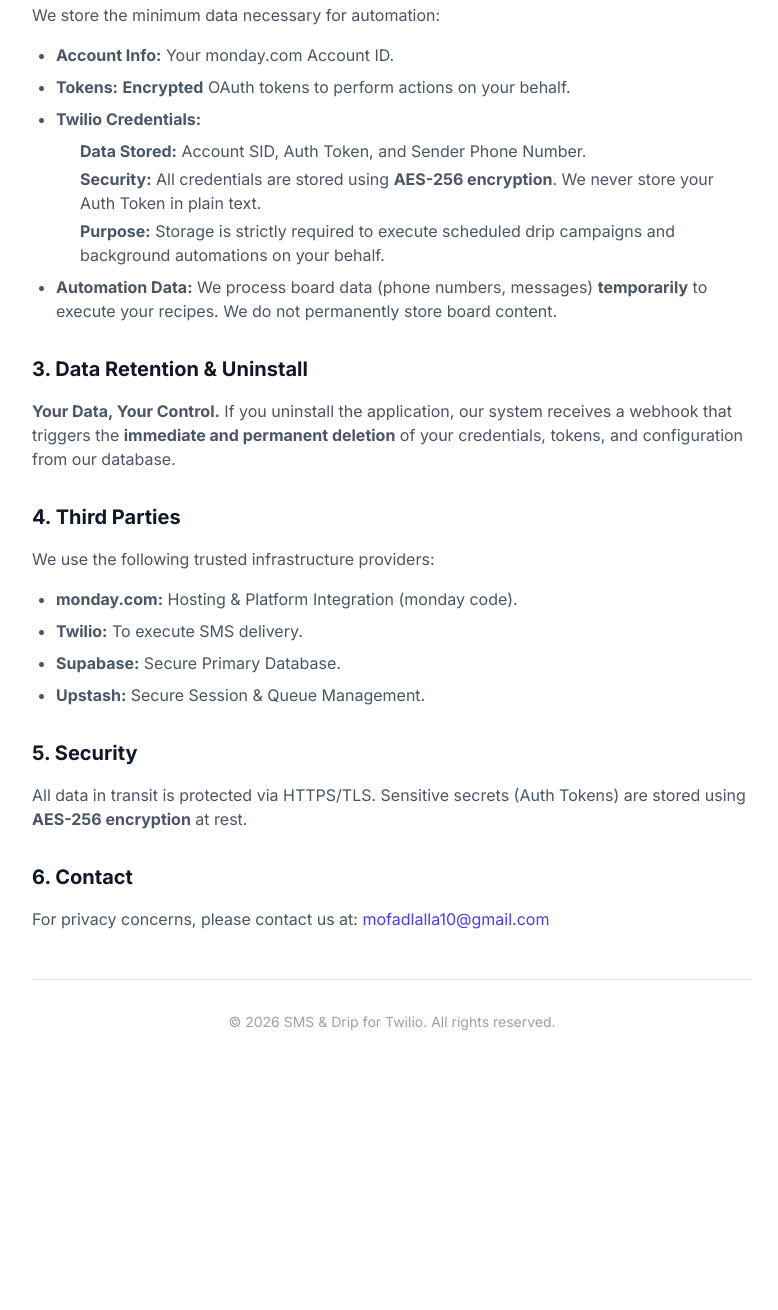
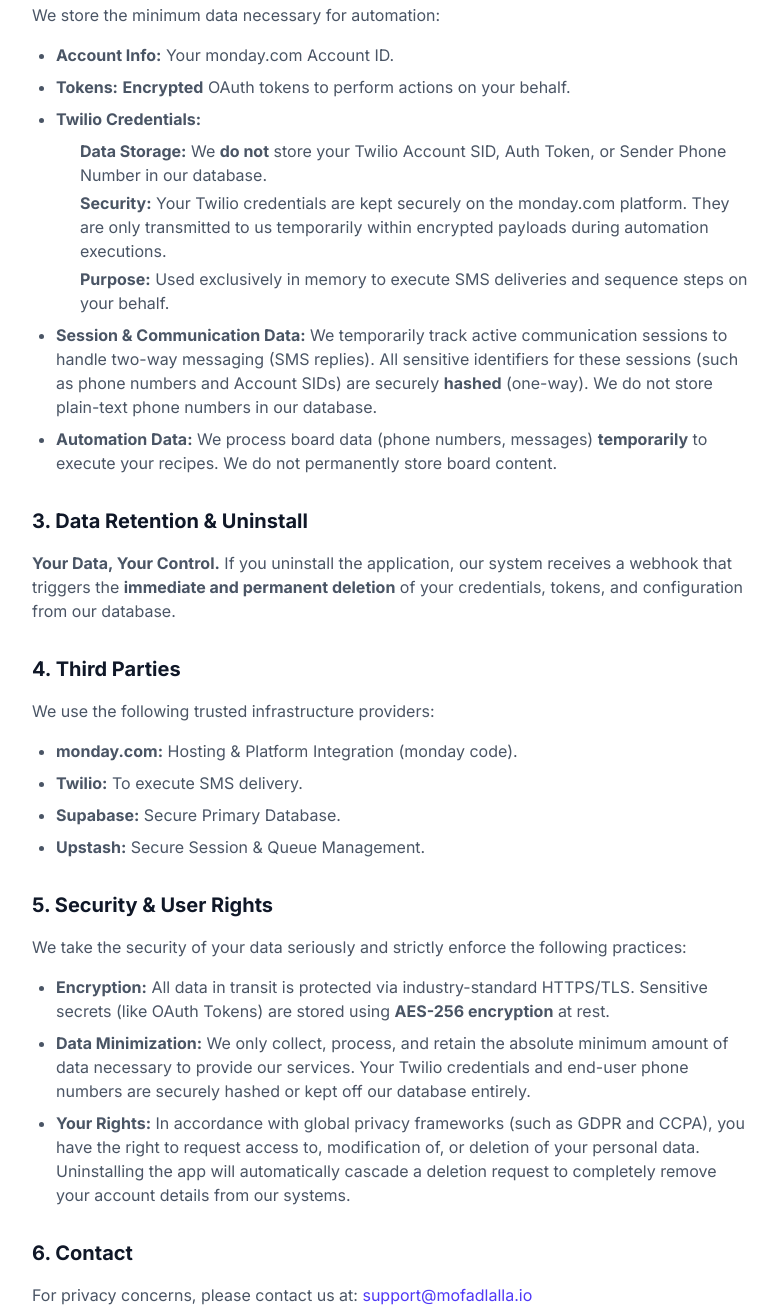
Before and after one commit to mofadlalla/sms-drip, a website: page privacy.html in a window 1280 px wide. Shown: the part 353-1663 px from the top of the page, without its empty margins (248-1026 px from the left). Before the commit the page ends 1433 px from the top, so only its background shows below. Drawn offline with Linux system fonts and the light colour scheme.

Commit message:
Update privacy policy

```diff
--- a/privacy.html
+++ b/privacy.html
@@ -40,7 +40,7 @@
 
       <h1 class="text-4xl font-bold text-gray-900 mb-2">Privacy Policy</h1>
       <p class="text-gray-500 mb-10">
-        <strong>Last Updated:</strong> January 9, 2026
+        <strong>Last Updated:</strong> February 20, 2026
       </p>
 
       <div class="prose prose-indigo max-w-none">
@@ -68,20 +68,28 @@
             <strong>Twilio Credentials:</strong>
             <ul class="list-circle pl-6 mt-2 space-y-1">
               <li>
-                <strong>Data Stored:</strong> Account SID, Auth Token, and
-                Sender Phone Number.
+                <strong>Data Storage:</strong> We <strong>do not</strong> store
+                your Twilio Account SID, Auth Token, or Sender Phone Number in
+                our database.
               </li>
               <li>
-                <strong>Security:</strong> All credentials are stored using
-                <strong>AES-256 encryption</strong>. We never store your Auth
-                Token in plain text.
+                <strong>Security:</strong> Your Twilio credentials are kept
+                securely on the monday.com platform. They are only transmitted
+                to us temporarily within encrypted payloads during automation
+                executions.
               </li>
               <li>
-                <strong>Purpose:</strong> Storage is strictly required to
-                execute scheduled drip campaigns and background automations on
-                your behalf.
+                <strong>Purpose:</strong> Used exclusively in memory to execute
+                SMS deliveries and sequence steps on your behalf.
               </li>
             </ul>
+          </li>
+          <li>
+            <strong>Session & Communication Data:</strong> We temporarily track
+            active communication sessions to handle two-way messaging (SMS
+            replies). All sensitive identifiers for these sessions (such as
+            phone numbers and Account SIDs) are securely <strong>hashed</strong>
+            (one-way). We do not store plain-text phone numbers in our database.
           </li>
           <li>
             <strong>Automation Data:</strong> We process board data (phone
@@ -116,20 +124,41 @@
           <li><strong>Upstash:</strong> Secure Session & Queue Management.</li>
         </ul>
 
-        <h3 class="text-xl font-bold text-gray-900 mt-8 mb-4">5. Security</h3>
-        <p class="text-gray-600 mb-6">
-          All data in transit is protected via HTTPS/TLS. Sensitive secrets
-          (Auth Tokens) are stored using
-          <strong>AES-256 encryption</strong> at rest.
+        <h3 class="text-xl font-bold text-gray-900 mt-8 mb-4">
+          5. Security & User Rights
+        </h3>
+        <p class="text-gray-600 mb-4">
+          We take the security of your data seriously and strictly enforce the
+          following practices:
         </p>
+        <ul class="list-disc pl-6 mb-6 space-y-2 text-gray-600">
+          <li>
+            <strong>Encryption:</strong> All data in transit is protected via
+            industry-standard HTTPS/TLS. Sensitive secrets (like OAuth Tokens)
+            are stored using <strong>AES-256 encryption</strong> at rest.
+          </li>
+          <li>
+            <strong>Data Minimization:</strong> We only collect, process, and
+            retain the absolute minimum amount of data necessary to provide our
+            services. Your Twilio credentials and end-user phone numbers are
+            securely hashed or kept off our database entirely.
+          </li>
+          <li>
+            <strong>Your Rights:</strong> In accordance with global privacy
+            frameworks (such as GDPR and CCPA), you have the right to request
+            access to, modification of, or deletion of your personal data.
+            Uninstalling the app will automatically cascade a deletion request
+            to completely remove your account details from our systems.
+          </li>
+        </ul>
 
         <h3 class="text-xl font-bold text-gray-900 mt-8 mb-4">6. Contact</h3>
         <p class="text-gray-600">
           For privacy concerns, please contact us at:
           <a
-            href="mailto:mofadlalla10@gmail.com"
+            href="mailto:support@mofadlalla.io"
             class="text-indigo-600 hover:text-indigo-800"
-            >mofadlalla10@gmail.com</a
+            >support@mofadlalla.io</a
           >
         </p>
       </div>
```
